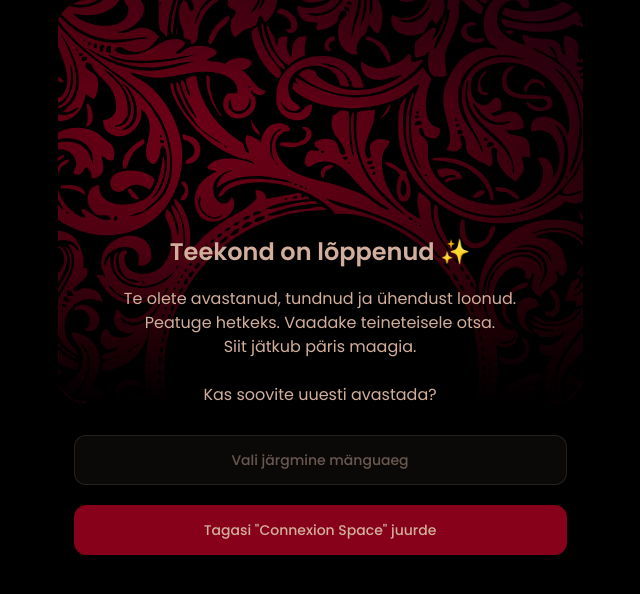
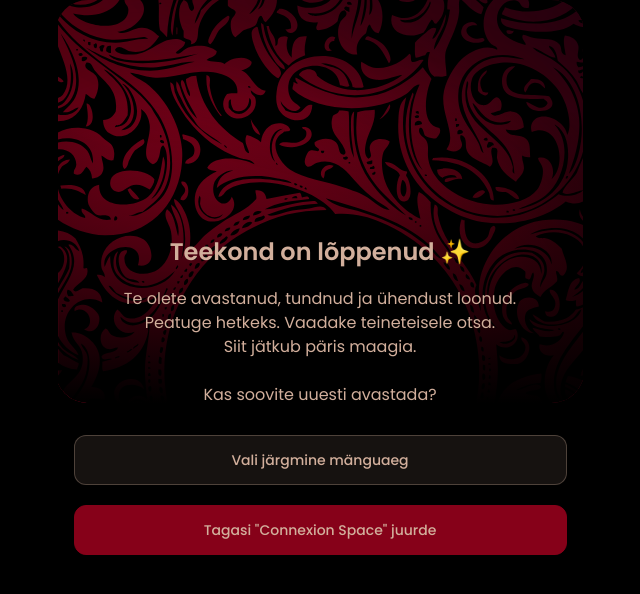
Before and after one commit to gribmaster/connexion-pace, a Next.js app: page /game/journey/result in a window 1280 px wide. Shown: the top 594 px of the page, without its empty margins (320-960 px from the left). Built offline with nearby package versions, Linux system fonts and the light colour scheme.

Commit message:
finalscreen choose date button

```diff
--- a/src/components/ResultScreen.tsx
+++ b/src/components/ResultScreen.tsx
@@ -30,9 +30,9 @@ export function ResultScreen() {
           </div>
 
           <div className="flex flex-col gap-5 mt-2">
-            <Button variant="secondary" disabled>
-              {d.chooseNextPlayTime}
-            </Button>
+            <Link href="/welcome/reminder/date" id="chooseNextPlayCallResult">
+              <Button variant="secondary">{d.chooseNextPlayTime}</Button>
+            </Link>
 
             <Link href="/game">
               <Button variant="primary">{d.backToConnexion}</Button>
```
